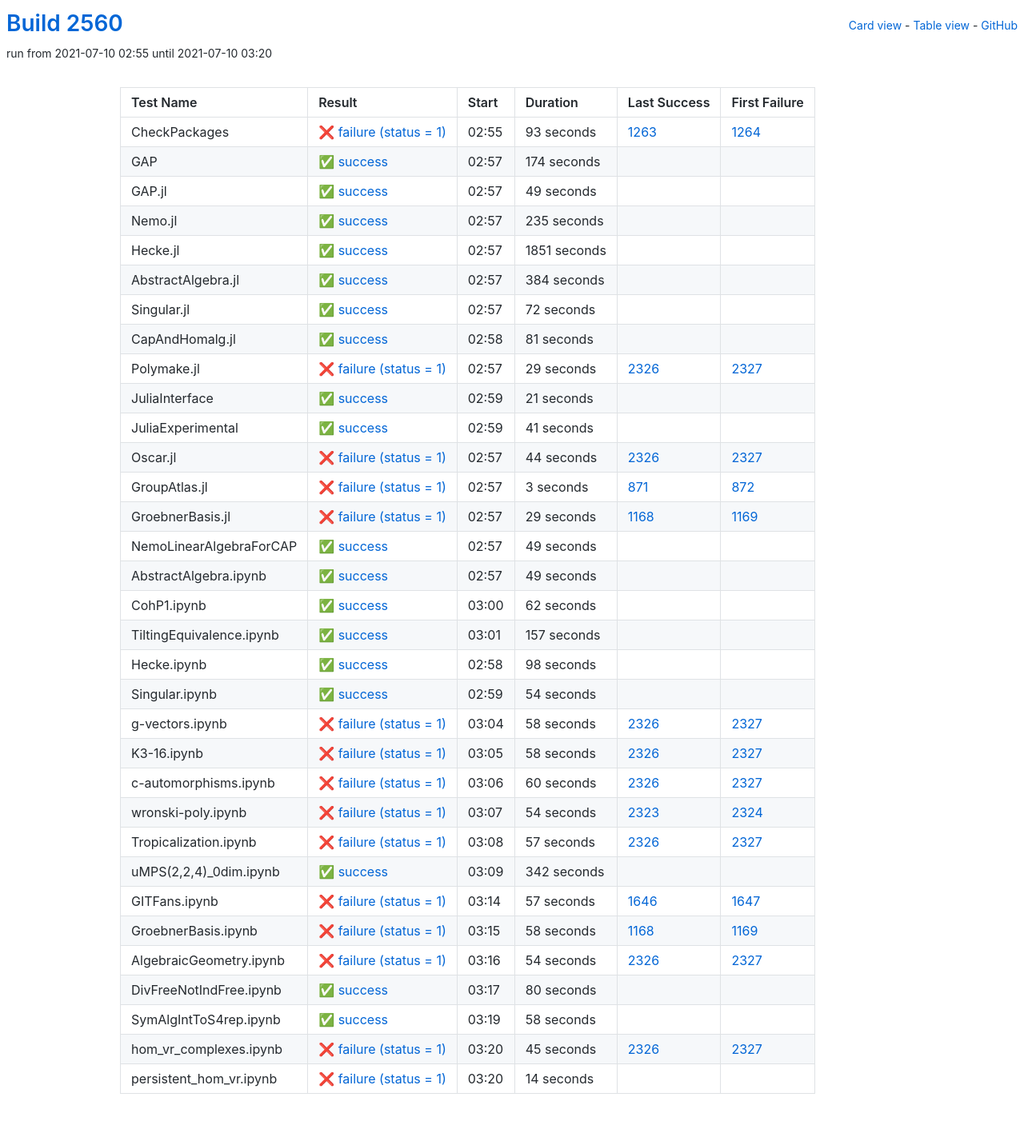
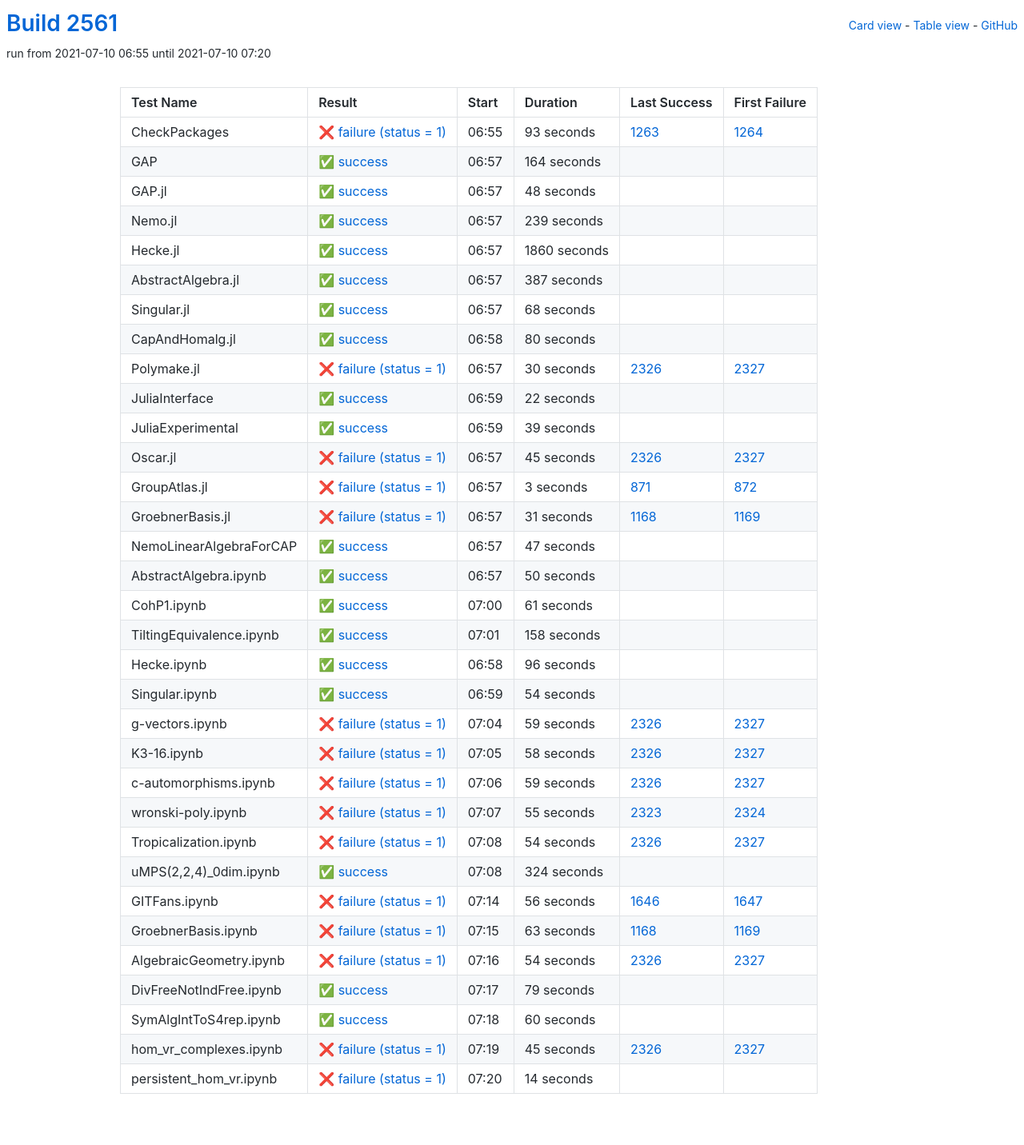
Before and after one commit to oscar-system/oscar-ci-status-stable, a Jekyll site: the page built from table.html, in a window 1280 px wide. Shown: the whole page at 80% size. Built offline with Jekyll 4.4.1, drawn with Linux system fonts in a browser that asks for light colours.

Commit message:
Build #2561

```diff
--- a/_data/ci.yml
+++ b/_data/ci.yml
@@ -1,6 +1,6 @@
 ---
-build: 2560
-build_url: https://oscarci.mathematik.uni-kl.de/job/oscar-stable/2560/
+build: 2561
+build_url: https://oscarci.mathematik.uni-kl.de/job/oscar-stable/2561/
 job: oscar-stable
 organization: oscar-system
 repo: oscar-ci-status-stable
@@ -8,8 +8,8 @@ repourl: https://github.com/oscar-system/oscar-ci-status-stable
 tests:
 - name: CheckPackages
   id: checkpackages
-  log: https://oscarci.mathematik.uni-kl.de/job/oscar-stable/2560/artifact/logs/build-2560/CheckPackages.log
-  start: 2021-07-10 02:55
+  log: https://oscarci.mathematik.uni-kl.de/job/oscar-stable/2561/artifact/logs/build-2561/CheckPackages.log
+  start: 2021-07-10 06:55
   success: false
   exitcode: 1
   status: failure
@@ -20,140 +20,140 @@ tests:
   first_failure_url: https://oscarci.mathematik.uni-kl.de/job/oscar-stable/1264/
 - name: GAP
   id: gap
-  log: https://oscarci.mathematik.uni-kl.de/job/oscar-stable/2560/artifact/logs/build-2560/GAP.log
-  start: 2021-07-10 02:57
+  log: https://oscarci.mathematik.uni-kl.de/job/oscar-stable/2561/artifact/logs/build-2561/GAP.log
+  start: 2021-07-10 06:57
   success: true
   exitcode: 0
   status: success
-  duration: 174
+  duration: 164
   last_success: false
   last_success_url:
   first_failure: false
   first_failure_url:
 - name: GAP.jl
   id: gap-jl
-  log: https://oscarci.mathematik.uni-kl.de/job/oscar-stable/2560/artifact/logs/build-2560/GAP.jl.log
-  start: 2021-07-10 02:57
+  log: https://oscarci.mathematik.uni-kl.de/job/oscar-stable/2561/artifact/logs/build-2561/GAP.jl.log
+  start: 2021-07-10 06:57
   success: true
   exitcode: 0
   status: success
-  duration: 49
+  duration: 48
   last_success: false
   last_success_url:
   first_failure: false
   first_failure_url:
 - name: Nemo.jl
   id: nemo-jl
-  log: https://oscarci.mathematik.uni-kl.de/job/oscar-stable/2560/artifact/logs/build-2560/Nemo.jl.log
-  start: 2021-07-10 02:57
+  log: https://oscarci.mathematik.uni-kl.de/job/oscar-stable/2561/artifact/logs/build-2561/Nemo.jl.log
+  start: 2021-07-10 06:57
   success: true
   exitcode: 0
   status: success
-  duration: 235
+  duration: 239
   last_success: false
   last_success_url:
   first_failure: false
   first_failure_url:
 - name: Hecke.jl
   id: hecke-jl
-  log: https://oscarci.mathematik.uni-kl.de/job/oscar-stable/2560/artifact/logs/build-2560/Hecke.jl.log
-  start: 2021-07-10 02:57
+  log: https://oscarci.mathematik.uni-kl.de/job/oscar-stable/2561/artifact/logs/build-2561/Hecke.jl.log
+  start: 2021-07-10 06:57
   success: true
   exitcode: 0
   status: success
-  duration: 1851
+  duration: 1860
   last_success: false
   last_success_url:
   first_failure: false
   first_failure_url:
 - name: AbstractAlgebra.jl
   id: abstractalgebra-jl
-  log: https://oscarci.mathematik.uni-kl.de/job/oscar-stable/2560/artifact/logs/build-2560/AbstractAlgebra.jl.log
-  start: 2021-07-10 02:57
+  log: https://oscarci.mathematik.uni-kl.de/job/oscar-stable/2561/artifact/logs/build-2561/AbstractAlgebra.jl.log
+  start: 2021-07-10 06:57
   success: true
   exitcode: 0
   status: success
-  duration: 384
+  duration: 387
   last_success: false
   last_success_url:
   first_failure: false
   first_failure_url:
 - name: Singular.jl
   id: singular-jl
-  log: https://oscarci.mathematik.uni-kl.de/job/oscar-stable/2560/artifact/logs/build-2560/Singular.jl.log
-  start: 2021-07-10 02:57
+  log: https://oscarci.mathematik.uni-kl.de/job/oscar-stable/2561/artifact/logs/build-2561/Singular.jl.log
+  start: 2021-07-10 06:57
   success: true
   exitcode: 0
   status: success
-  duration: 72
+  duration: 68
   last_success: false
   last_success_url:
   first_failure: false
   first_failure_url:
 - name: CapAndHomalg.jl
   id: capandhomalg-jl
-  log: https://oscarci.mathematik.uni-kl.de/job/oscar-stable/2560/artifact/logs/build-2560/CapAndHomalg.jl.log
-  start: 2021-07-10 02:58
+  log: https://oscarci.mathematik.uni-kl.de/job/oscar-stable/2561/artifact/logs/build-2561/CapAndHomalg.jl.log
+  start: 2021-07-10 06:58
   success: true
   exitcode: 0
   status: success
-  duration: 81
+  duration: 80
   last_success: false
   last_success_url:
   first_failure: false
   first_failure_url:
 - name: Polymake.jl
   id: polymake-jl
-  log: https://oscarci.mathematik.uni-kl.de/job/oscar-stable/2560/artifact/logs/build-2560/Polymake.jl.log
-  start: 2021-07-10 02:57
+  log: https://oscarci.mathematik.uni-kl.de/job/oscar-stable/2561/artifact/logs/build-2561/Polymake.jl.log
+  start: 2021-07-10 06:57
   success: false
   exitcode: 1
   status: failure
-  duration: 29
+  duration: 30
   last_success: 2326
   last_success_url: https://oscarci.mathematik.uni-kl.de/job/oscar-stable/2326/
   first_failure: 2327
   first_failure_url: https://oscarci.mathematik.uni-kl.de/job/oscar-stable/2327/
 - name: JuliaInterface
   id: juliainterface
-  log: https://oscarci.mathematik.uni-kl.de/job/oscar-stable/2560/artifact/logs/build-2560/JuliaInterface.log
-  start: 2021-07-10 02:59
+  log: https://oscarci.mathematik.uni-kl.de/job/oscar-stable/2561/artifact/logs/build-2561/JuliaInterface.log
+  start: 2021-07-10 06:59
   success: true
   exitcode: 0
   status: success
-  duration: 21
+  duration: 22
   last_success: false
   last_success_url:
   first_failure: false
   first_failure_url:
 - name: JuliaExperimental
   id: juliaexperimental
-  log: https://oscarci.mathematik.uni-kl.de/job/oscar-stable/2560/artifact/logs/build-2560/JuliaExperimental.log
-  start: 2021-07-10 02:59
+  log: https://oscarci.mathematik.uni-kl.de/job/oscar-stable/2561/artifact/logs/build-2561/JuliaExperimental.log
+  start: 2021-07-10 06:59
   success: true
   exitcode: 0
   status: success
-  duration: 41
+  duration: 39
   last_success: false
   last_success_url:
   first_failure: false
   first_failure_url:
 - name: Oscar.jl
   id: oscar-jl
-  log: https://oscarci.mathematik.uni-kl.de/job/oscar-stable/2560/artifact/logs/build-2560/Oscar.jl.log
-  start: 2021-07-10 02:57
+  log: https://oscarci.mathematik.uni-kl.de/job/oscar-stable/2561/artifact/logs/build-2561/Oscar.jl.log
+  start: 2021-07-10 06:57
   success: false
   exitcode: 1
   status: failure
-  duration: 44
+  duration: 45
   last_success: 2326
   last_success_url: https://oscarci.mathematik.uni-kl.de/job/oscar-stable/2326/
   first_failure: 2327
   first_failure_url: https://oscarci.mathematik.uni-kl.de/job/oscar-stable/2327/
 - name: GroupAtlas.jl
   id: groupatlas-jl
-  log: https://oscarci.mathematik.uni-kl.de/job/oscar-stable/2560/artifact/logs/build-2560/GroupAtlas.jl.log
-  start: 2021-07-10 02:57
+  log: https://oscarci.mathematik.uni-kl.de/job/oscar-stable/2561/artifact/logs/build-2561/GroupAtlas.jl.log
+  start: 2021-07-10 06:57
   success: false
   exitcode: 1
   status: failure
@@ -164,80 +164,80 @@ tests:
   first_failure_url: https://oscarci.mathematik.uni-kl.de/job/oscar-stable/872/
 - name: GroebnerBasis.jl
   id: groebnerbasis-jl
-  log: https://oscarci.mathematik.uni-kl.de/job/oscar-stable/2560/artifact/logs/build-2560/GroebnerBasis.jl.log
-  start: 2021-07-10 02:57
+  log: https://oscarci.mathematik.uni-kl.de/job/oscar-stable/2561/artifact/logs/build-2561/GroebnerBasis.jl.log
+  start: 2021-07-10 06:57
   success: false
   exitcode: 1
   status: failure
-  duration: 29
+  duration: 31
   last_success: 1168
   last_success_url: https://oscarci.mathematik.uni-kl.de/job/oscar-stable/1168/
   first_failure: 1169
   first_failure_url: https://oscarci.mathematik.uni-kl.de/job/oscar-stable/1169/
 - name: NemoLinearAlgebraForCAP
   id: nemolinearalgebraforcap
-  log: https://oscarci.mathematik.uni-kl.de/job/oscar-stable/2560/artifact/logs/build-2560/NemoLinearAlgebraForCAP.log
-  start: 2021-07-10 02:57
+  log: https://oscarci.mathematik.uni-kl.de/job/oscar-stable/2561/artifact/logs/build-2561/NemoLinearAlgebraForCAP.log
+  start: 2021-07-10 06:57
   success: true
   exitcode: 0
   status: success
-  duration: 49
+  duration: 47
   last_success: false
   last_success_url:
   first_failure: false
   first_failure_url:
 - name: AbstractAlgebra.ipynb
   id: abstractalgebra-ipynb
-  log: https://oscarci.mathematik.uni-kl.de/job/oscar-stable/2560/artifact/logs/build-2560/AbstractAlgebra.ipynb.log
-  start: 2021-07-10 02:57
+  log: https://oscarci.mathematik.uni-kl.de/job/oscar-stable/2561/artifact/logs/build-2561/AbstractAlgebra.ipynb.log
+  start: 2021-07-10 06:57
   success: true
   exitcode: 0
   status: success
-  duration: 49
+  duration: 50
   last_success: false
   last_success_url:
   first_failure: false
   first_failure_url:
 - name: CohP1.ipynb
   id: cohp1-ipynb
-  log: https://oscarci.mathematik.uni-kl.de/job/oscar-stable/2560/artifact/logs/build-2560/CohP1.ipynb.log
-  start: 2021-07-10 03:00
+  log: https://oscarci.mathematik.uni-kl.de/job/oscar-stable/2561/artifact/logs/build-2561/CohP1.ipynb.log
+  start: 2021-07-10 07:00
   success: true
   exitcode: 0
   status: success
-  duration: 62
+  duration: 61
   last_success: false
   last_success_url:
   first_failure: false
   first_failure_url:
 - name: TiltingEquivalence.ipynb
   id: tiltingequivalence-ipynb
-  log: https://oscarci.mathematik.uni-kl.de/job/oscar-stable/2560/artifact/logs/build-2560/TiltingEquivalence.ipynb.log
-  start: 2021-07-10 03:01
+  log: https://oscarci.mathematik.uni-kl.de/job/oscar-stable/2561/artifact/logs/build-2561/TiltingEquivalence.ipynb.log
+  start: 2021-07-10 07:01
   success: true
   exitcode: 0
   status: success
-  duration: 157
+  duration: 158
   last_success: false
   last_success_url:
   first_failure: false
   first_failure_url:
 - name: Hecke.ipynb
   id: hecke-ipynb
-  log: https://oscarci.mathematik.uni-kl.de/job/oscar-stable/2560/artifact/logs/build-2560/Hecke.ipynb.log
-  start: 2021-07-10 02:58
+  log: https://oscarci.mathematik.uni-kl.de/job/oscar-stable/2561/artifact/logs/build-2561/Hecke.ipynb.log
+  start: 2021-07-10 06:58
   success: true
   exitcode: 0
   status: success
-  duration: 98
+  duration: 96
   last_success: false
   last_success_url:
   first_failure: false
   first_failure_url:
 - name: Singular.ipynb
   id: singular-ipynb
-  log: https://oscarci.mathematik.uni-kl.de/job/oscar-stable/2560/artifact/logs/build-2560/Singular.ipynb.log
-  start: 2021-07-10 02:59
+  log: https://oscarci.mathematik.uni-kl.de/job/oscar-stable/2561/artifact/logs/build-2561/Singular.ipynb.log
+  start: 2021-07-10 06:59
   success: true
   exitcode: 0
   status: success
@@ -248,20 +248,20 @@ tests:
   first_failure_url:
 - name: g-vectors.ipynb
   id: g-vectors-ipynb
-  log: https://oscarci.mathematik.uni-kl.de/job/oscar-stable/2560/artifact/logs/build-2560/g-vectors.ipynb.log
-  start: 2021-07-10 03:04
+  log: https://oscarci.mathematik.uni-kl.de/job/oscar-stable/2561/artifact/logs/build-2561/g-vectors.ipynb.log
+  start: 2021-07-10 07:04
   success: false
   exitcode: 1
   status: failure
-  duration: 58
+  duration: 59
   last_success: 2326
   last_success_url: https://oscarci.mathematik.uni-kl.de/job/oscar-stable/2326/
   first_failure: 2327
   first_failure_url: https://oscarci.mathematik.uni-kl.de/job/oscar-stable/2327/
 - name: K3-16.ipynb
   id: k3-16-ipynb
-  log: https://oscarci.mathematik.uni-kl.de/job/oscar-stable/2560/artifact/logs/build-2560/K3-16.ipynb.log
-  start: 2021-07-10 03:05
+  log: https://oscarci.mathematik.uni-kl.de/job/oscar-stable/2561/artifact/logs/build-2561/K3-16.ipynb.log
+  start: 2021-07-10 07:05
   success: false
   exitcode: 1
   status: failure
@@ -272,80 +272,80 @@ tests:
   first_failure_url: https://oscarci.mathematik.uni-kl.de/job/oscar-stable/2327/
 - name: c-automorphisms.ipynb
   id: c-automorphisms-ipynb
-  log: https://oscarci.mathematik.uni-kl.de/job/oscar-stable/2560/artifact/logs/build-2560/c-automorphisms.ipynb.log
-  start: 2021-07-10 03:06
+  log: https://oscarci.mathematik.uni-kl.de/job/oscar-stable/2561/artifact/logs/build-2561/c-automorphisms.ipynb.log
+  start: 2021-07-10 07:06
   success: false
   exitcode: 1
   status: failure
-  duration: 60
+  duration: 59
   last_success: 2326
   last_success_url: https://oscarci.mathematik.uni-kl.de/job/oscar-stable/2326/
   first_failure: 2327
   first_failure_url: https://oscarci.mathematik.uni-kl.de/job/oscar-stable/2327/
 - name: wronski-poly.ipynb
   id: wronski-poly-ipynb
-  log: https://oscarci.mathematik.uni-kl.de/job/oscar-stable/2560/artifact/logs/build-2560/wronski-poly.ipynb.log
-  start: 2021-07-10 03:07
+  log: https://oscarci.mathematik.uni-kl.de/job/oscar-stable/2561/artifact/logs/build-2561/wronski-poly.ipynb.log
+  start: 2021-07-10 07:07
   success: false
   exitcode: 1
   status: failure
-  duration: 54
+  duration: 55
   last_success: 2323
   last_success_url: https://oscarci.mathematik.uni-kl.de/job/oscar-stable/2323/
   first_failure: 2324
   first_failure_url: https://oscarci.mathematik.uni-kl.de/job/oscar-stable/2324/
 - name: Tropicalization.ipynb
   id: tropicalization-ipynb
-  log: https://oscarci.mathematik.uni-kl.de/job/oscar-stable/2560/artifact/logs/build-2560/Tropicalization.ipynb.log
-  start: 2021-07-10 03:08
+  log: https://oscarci.mathematik.uni-kl.de/job/oscar-stable/2561/artifact/logs/build-2561/Tropicalization.ipynb.log
+  start: 2021-07-10 07:08
   success: false
   exitcode: 1
   status: failure
-  duration: 57
+  duration: 54
   last_success: 2326
   last_success_url: https://oscarci.mathematik.uni-kl.de/job/oscar-stable/2326/
   first_failure: 2327
   first_failure_url: https://oscarci.mathematik.uni-kl.de/job/oscar-stable/2327/
 - name: uMPS(2,2,4)_0dim.ipynb
   id: umps-2-2-4-0dim-ipynb
-  log: https://oscarci.mathematik.uni-kl.de/job/oscar-stable/2560/artifact/logs/build-2560/uMPS-2-2-4-_0dim.ipynb.log
-  start: 2021-07-10 03:09
+  log: https://oscarci.mathematik.uni-kl.de/job/oscar-stable/2561/artifact/logs/build-2561/uMPS-2-2-4-_0dim.ipynb.log
+  start: 2021-07-10 07:08
   success: true
   exitcode: 0
   status: success
-  duration: 342
+  duration: 324
   last_success: false
   last_success_url:
   first_failure: false
   first_failure_url:
 - name: GITFans.ipynb
   id: gitfans-ipynb
-  log: https://oscarci.mathematik.uni-kl.de/job/oscar-stable/2560/artifact/logs/build-2560/GITFans.ipynb.log
-  start: 2021-07-10 03:14
+  log: https://oscarci.mathematik.uni-kl.de/job/oscar-stable/2561/artifact/logs/build-2561/GITFans.ipynb.log
+  start: 2021-07-10 07:14
   success: false
   exitcode: 1
   status: failure
-  duration: 57
+  duration: 56
   last_success: 1646
   last_success_url: https://oscarci.mathematik.uni-kl.de/job/oscar-stable/1646/
   first_failure: 1647
   first_failure_url: https://oscarci.mathematik.uni-kl.de/job/oscar-stable/1647/
 - name: GroebnerBasis.ipynb
   id: groebnerbasis-ipynb
-  log: https://oscarci.mathematik.uni-kl.de/job/oscar-stable/2560/artifact/logs/build-2560/GroebnerBasis.ipynb.log
-  start: 2021-07-10 03:15
+  log: https://oscarci.mathematik.uni-kl.de/job/oscar-stable/2561/artifact/logs/build-2561/GroebnerBasis.ipynb.log
+  start: 2021-07-10 07:15
   success: false
   exitcode: 1
   status: failure
-  duration: 58
+  duration: 63
   last_success: 1168
   last_success_url: https://oscarci.mathematik.uni-kl.de/job/oscar-stable/1168/
   first_failure: 1169
   first_failure_url: https://oscarci.mathematik.uni-kl.de/job/oscar-stable/1169/
 - name: AlgebraicGeometry.ipynb
   id: algebraicgeometry-ipynb
-  log: https://oscarci.mathematik.uni-kl.de/job/oscar-stable/2560/artifact/logs/build-2560/AlgebraicGeometry.ipynb.log
-  start: 2021-07-10 03:16
+  log: https://oscarci.mathematik.uni-kl.de/job/oscar-stable/2561/artifact/logs/build-2561/AlgebraicGeometry.ipynb.log
+  start: 2021-07-10 07:16
   success: false
   exitcode: 1
   status: failure
@@ -356,32 +356,32 @@ tests:
   first_failure_url: https://oscarci.mathematik.uni-kl.de/job/oscar-stable/2327/
 - name: DivFreeNotIndFree.ipynb
   id: divfreenotindfree-ipynb
-  log: https://oscarci.mathematik.uni-kl.de/job/oscar-stable/2560/artifact/logs/build-2560/DivFreeNotIndFree.ipynb.log
-  start: 2021-07-10 03:17
+  log: https://oscarci.mathematik.uni-kl.de/job/oscar-stable/2561/artifact/logs/build-2561/DivFreeNotIndFree.ipynb.log
+  start: 2021-07-10 07:17
   success: true
   exitcode: 0
   status: success
-  duration: 80
+  duration: 79
   last_success: false
   last_success_url:
   first_failure: false
   first_failure_url:
 - name: SymAlgIntToS4rep.ipynb
   id: symalginttos4rep-ipynb
-  log: https://oscarci.mathematik.uni-kl.de/job/oscar-stable/2560/artifact/logs/build-2560/SymAlgIntToS4rep.ipynb.log
-  start: 2021-07-10 03:19
+  log: https://oscarci.mathematik.uni-kl.de/job/oscar-stable/2561/artifact/logs/build-2561/SymAlgIntToS4rep.ipynb.log
+  start: 2021-07-10 07:18
   success: true
   exitcode: 0
   status: success
-  duration: 58
+  duration: 60
   last_success: false
   last_success_url:
   first_failure: false
   first_failure_url:
 - name: hom_vr_complexes.ipynb
   id: hom-vr-complexes-ipynb
-  log: https://oscarci.mathematik.uni-kl.de/job/oscar-stable/2560/artifact/logs/build-2560/hom_vr_complexes.ipynb.log
-  start: 2021-07-10 03:20
+  log: https://oscarci.mathematik.uni-kl.de/job/oscar-stable/2561/artifact/logs/build-2561/hom_vr_complexes.ipynb.log
+  start: 2021-07-10 07:19
   success: false
   exitcode: 1
   status: failure
@@ -392,8 +392,8 @@ tests:
   first_failure_url: https://oscarci.mathematik.uni-kl.de/job/oscar-stable/2327/
 - name: persistent_hom_vr.ipynb
   id: persistent-hom-vr-ipynb
-  log: https://oscarci.mathematik.uni-kl.de/job/oscar-stable/2560/artifact/logs/build-2560/persistent_hom_vr.ipynb.log
-  start: 2021-07-10 03:20
+  log: https://oscarci.mathematik.uni-kl.de/job/oscar-stable/2561/artifact/logs/build-2561/persistent_hom_vr.ipynb.log
+  start: 2021-07-10 07:20
   success: false
   exitcode: 1
   status: failure
```
Also changed, not shown: README.md.
